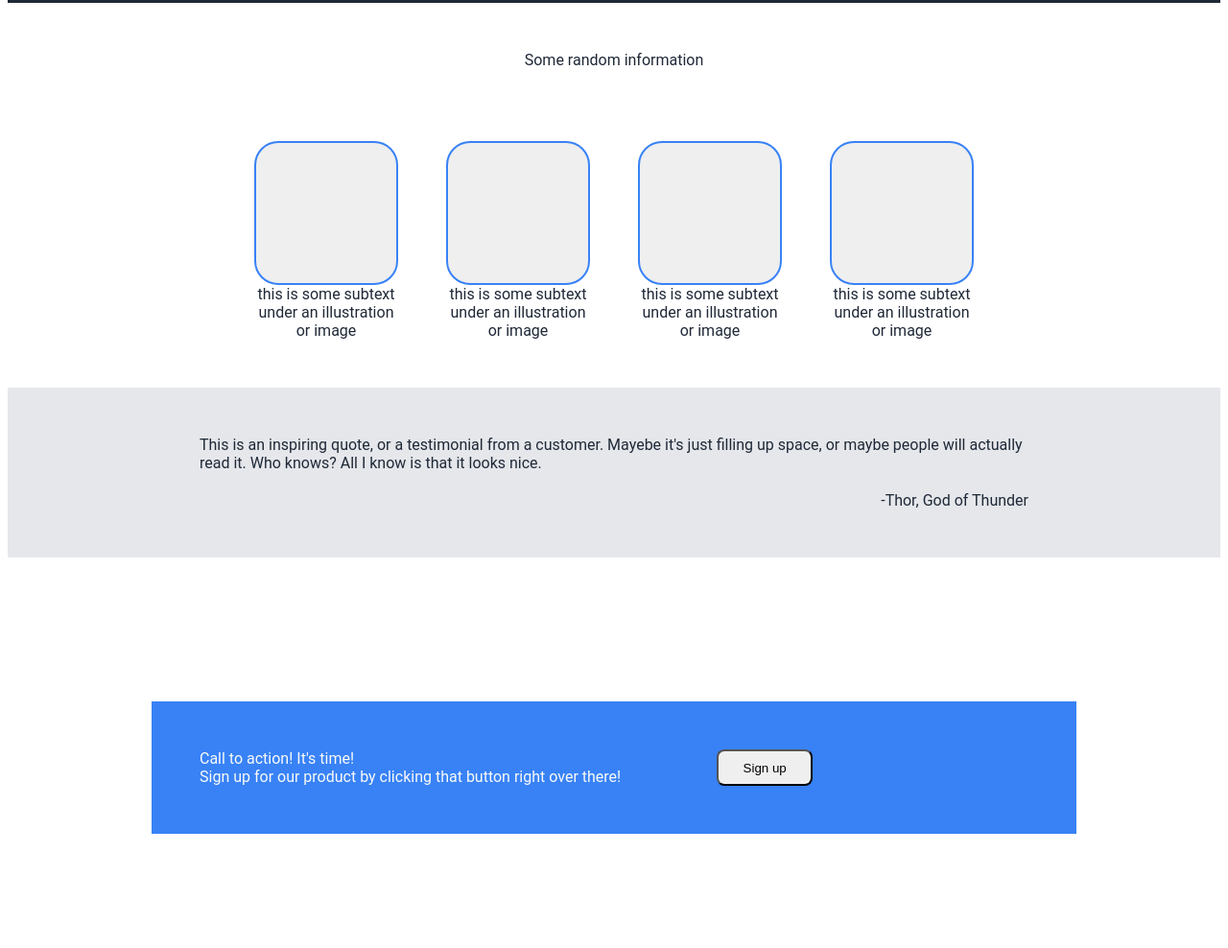
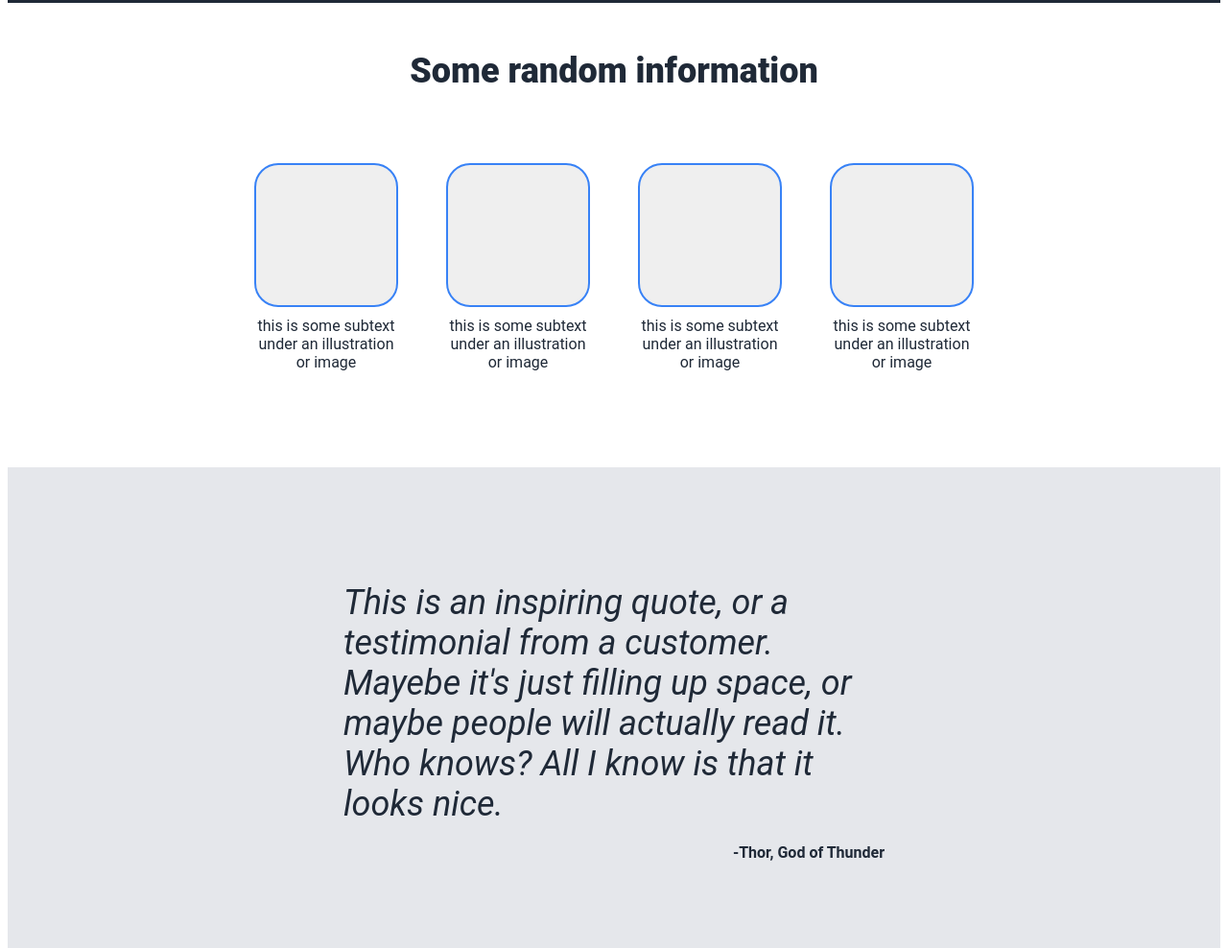
Before and after one commit to zh-amirkulova/landing-page, a plain HTML site: page index.html in a window 1280 px wide. Shown: the part 552-1540 px from the top of the page at 96% size. Drawn offline with Linux system fonts and the light colour scheme.

Commit message:
the final version of the project

```diff
--- a/style.css
+++ b/style.css
@@ -91,11 +91,14 @@ img {
     flex-direction: column;
     justify-content: center;
     align-items: center;
-    color: #1F2937
+    color: #1F2937;
 }
 
 .info-header {
     padding: 50px;
+    font-size: 36px;
+    color: #1F2937;
+    font-weight: 900;
 }
 
 .containers {
@@ -123,6 +126,8 @@ img {
 .square-text {
     text-align: center;
     width: 150px;
+    padding-top: 10px;
+    padding-bottom: 50px;
 }
 
 /* quote-modal */
@@ -130,7 +135,7 @@ img {
 .quote-part {
     display: flex;
     flex-direction: column;
-    padding: 50px 200px;
+    padding: 120px 350px;
     background-color: #E5E7EB;
     color: #1F2937;
 }
@@ -139,18 +144,23 @@ img {
     display: flex;
     justify-content: center;
     align-items: center;
+    font-size: 36px;
+    /* font-family: Cambria, Cochin, Georgia, Times, 'Times New Roman', serif; */
+    font-style: italic;
+
 }
 
 .thonder {
     display: flex;
     justify-content: flex-end;
     padding-top: 20px;
+    font-weight: bold;
 }
 
 /* blue-modal */
 
 .blue-part {
-    border: 150px solid white;
+    border: 200px solid white;
 }
 
 .blue {
@@ -159,14 +169,32 @@ img {
     background-color: #3882F6;
     padding: 50px;
     color: #f9faf8;
+    border-radius: 8px;
+    justify-content: center;
+    align-items: center;
+    /* width: 900; */
 }
 
 .action {
     display: flex;
     flex-direction: column;
+
+}
+
+.action-header {
+    font-weight: 700;
+    font-size: 24px;
+}
+
+.action-text {
+    font-size: 18px;
+    color: #f9faf8;
 }
 
 .action-button {
+    background-color: #3882F6;
+    border: 1px solid #f9faf8;
+    color: white;
     width: 100px;
 }
 
```
